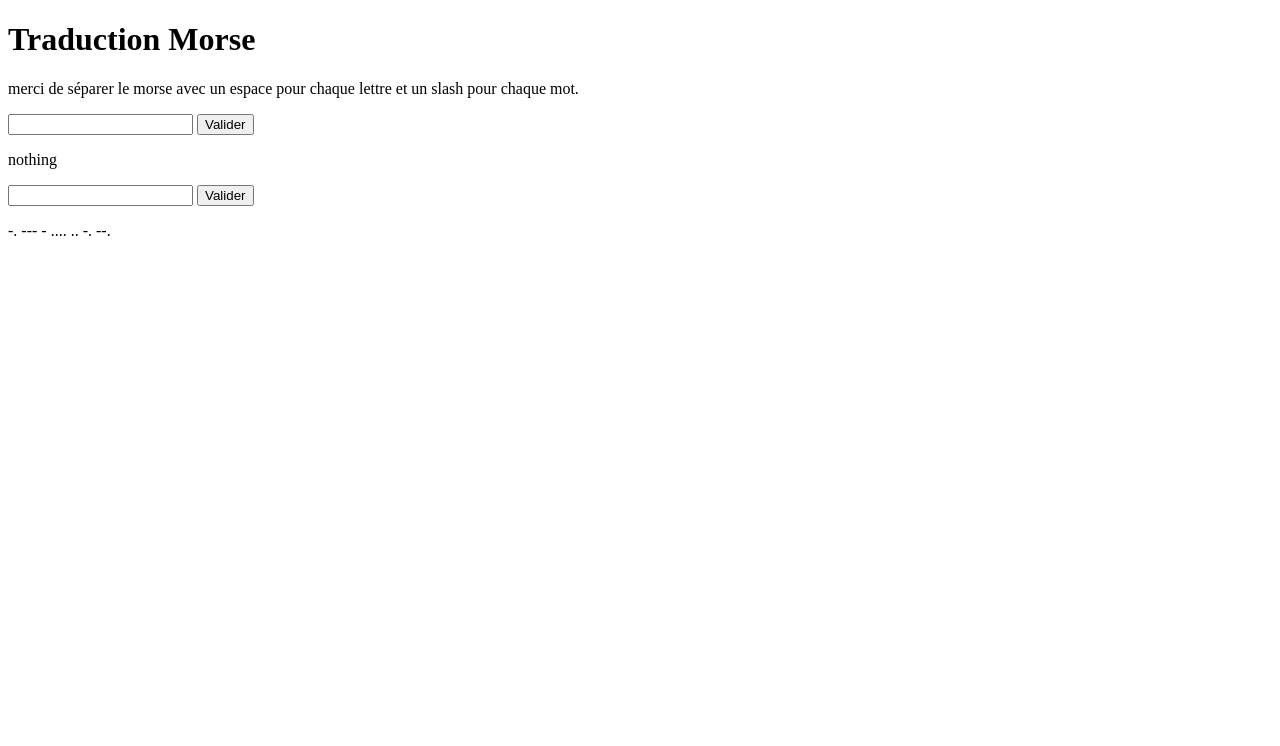
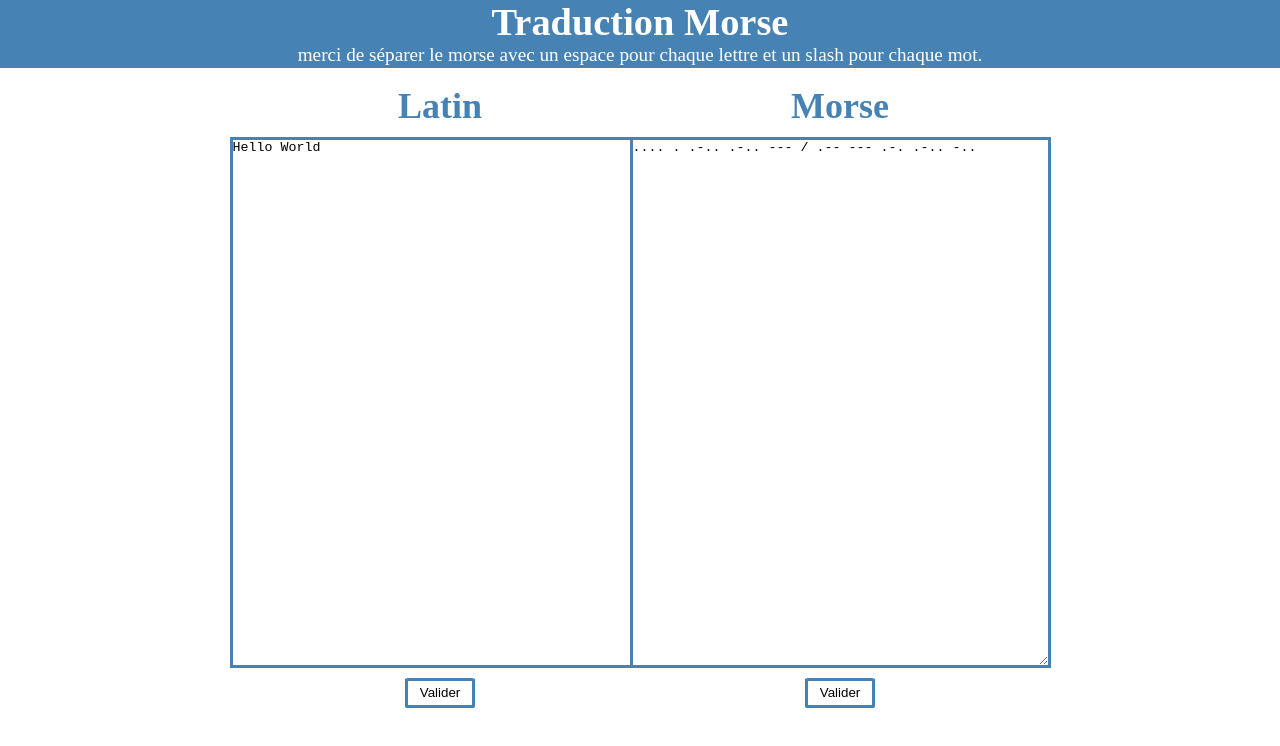
Before and after one commit to adatechschool/session-kata-15-11-24-Eloi-RM, a plain HTML site: page index.html in a window 1280 px wide. Drawn offline with Linux system fonts and the light colour scheme.

Commit message:
css super cool

```diff
--- a/index.html
+++ b/index.html
@@ -6,21 +6,28 @@
     <title>Document</title>
     <script defer src="script.js" type="module"></script>
     <script defer src="alphabet.js" type="module"></script>
+    <link rel="stylesheet" href="style.css"/>
 </head>
 <body>
+    <div class="main">
         <div class="titre">
         <h1>Traduction Morse</h1>
         <p class="chapeau">merci de séparer le morse avec un espace pour chaque lettre et un slash pour chaque mot.</p>
         </div>
+
+        <div class="cipher-container">
             <div class="encode">
-        <input type="text" class="input-latin"/>
+            <h1>Latin</h1>
+            <textarea class="input-latin" cols="50" rows="35">Hello World</textarea>
             <button class="button-encode">Valider</button>
-        <p class="output-morse">nothing</p>
             </div>
+
             <div class="decode">
-        <input type="text" class="input-morse"/>
+            <h1>Morse</h1>
+            <textarea class="input-morse" cols="50" rows="35">.... . .-.. .-.. --- / .-- --- .-. .-.. -.. </textarea>
             <button class="button-decode">Valider</button>
-        <p class="output-latin">-. --- - .... .. -. --.</p>
+            </div>
+        </div>
     </div>
 </body>
 </html>
--- a/script.js
+++ b/script.js
@@ -4,9 +4,7 @@ import {latinToMorse, morseToLatin} from "./alphabet.js"
 const buttonDecode = document.querySelector('.button-decode')
 const buttonEncode = document.querySelector('.button-encode')
 const latinInput = document.querySelector('.input-latin')
-const latinOutput = document.querySelector('.output-latin')
 const morseInput = document.querySelector('.input-morse')
-const morseOutput = document.querySelector('.output-morse')
 //-----------------------
 
 function getLatinCharacterList(myString){
@@ -32,10 +30,8 @@ function encode(myString){
         if (encodedCharacter === " "){
             encodedCharacter = "/"
         }
-        console.log(encodedCharacter)
         encodedText += encodedCharacter + " "
     }
-    console.log(encodedText)
     return encodedText
 }
 
@@ -51,6 +47,7 @@ function translateMorseCharacter(character){
             myCharacter = morseToLatin[morseLetter]
         }
     }
+    myCharacter = myCharacter.toLowerCase()
     return myCharacter
 }
 
@@ -58,20 +55,21 @@ function decode(myString){
     const myText = getMorseCharacterList(myString)
     let decodedText = ""
     for (let i = 0; i < myText.length; i++){
-        const decodedCharacter = translateMorseCharacter(myText[i])
-        console.log(decodedCharacter)
-        decodedText += decodedCharacter + " "
+        let decodedCharacter = translateMorseCharacter(myText[i])
+        if (decodedCharacter === "/"){
+            decodedCharacter = " "
+        }
+        decodedText += decodedCharacter
     }
-    console.log(decodedText)
     return decodedText
 }
 
 buttonEncode.addEventListener('click', ()=>{
     const text = encode(latinInput.value)
-    morseOutput.innerText = text
+    morseInput.value = text
 })
 
 buttonDecode.addEventListener('click', ()=>{
     const text = decode(morseInput.value)
-    latinOutput.innerText = text
+    latinInput.value = text
 })
--- /dev/null
+++ b/style.css
@@ -0,0 +1,67 @@
+* {
+    border: none;
+    margin: 0;
+    padding: 0;
+}
+
+.main {
+    display: flex;
+    flex-direction: column;
+    justify-content: center;
+    align-items: center;
+    min-width: 100vh;
+}
+
+.titre {
+    display: flex;
+    flex-direction: column;
+    justify-content: center;
+    align-items: center;
+    margin-bottom: 10%;
+    width: 100%;
+    background-color: steelblue;
+    color: white;
+    padding-bottom: 2px;
+    font-size: larger;
+}
+
+.cipher-container {
+    display: flex;
+    flex-direction: row;
+    justify-content: center;
+    align-items: center;
+    width: 100vh;
+    height: 50vh;
+    color: steelblue;
+    font-size: large;
+}
+
+.encode{
+    display: flex;
+    flex-direction: column;
+    justify-content: center;
+    align-items: center;
+    width: 50%;
+    gap: 10px;
+}
+
+.decode {
+    display: flex;
+    flex-direction: column;
+    justify-content: center;
+    align-items: center;
+    width: 50%;
+    gap: 10px;
+}
+
+button {
+    height: 30px;
+    width: 70px;
+    background-color: white;
+    border: solid steelblue;
+    border-radius: 5%;
+}
+
+textarea {
+    border: solid steelblue;
+}
```
Lines whose indentation alone changed are shown as unchanged.
